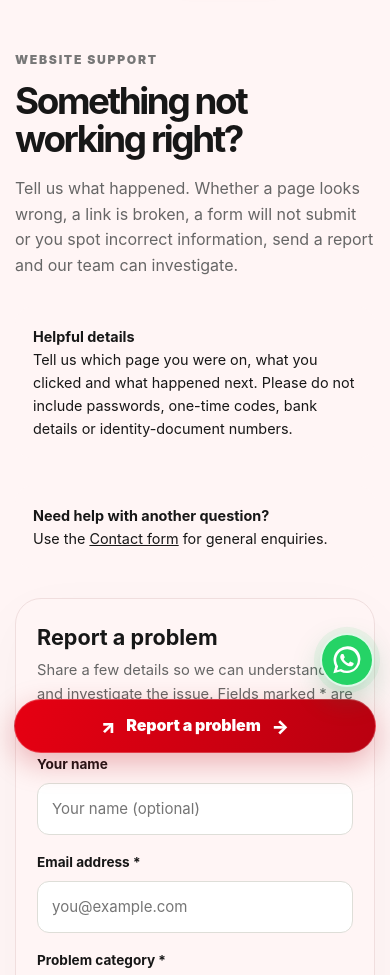
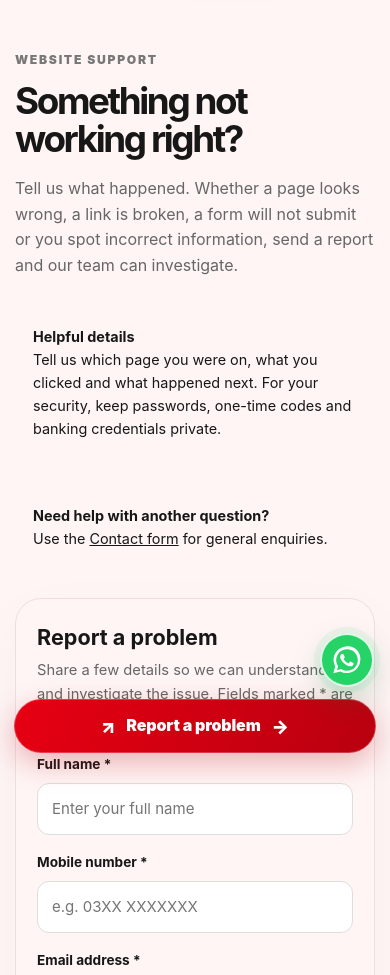
Before and after one commit to Arain-Motors-Yango/arainmotors.yango, a plain HTML site: page report-problem.html in a window 390 px wide. Shown: the part 79-1054 px from the top of the page. Drawn offline with Linux system fonts and the light colour scheme.

Commit message:
Require name and mobile on problem report form

```diff
--- a/report-problem.html
+++ b/report-problem.html
@@ -134,7 +134,7 @@
       <div class="kicker">Website support</div>
       <h1>Something not working right?</h1>
       <p>Tell us what happened. Whether a page looks wrong, a link is broken, a form will not submit or you spot incorrect information, send a report and our team can investigate.</p>
-      <div class="contact-note"><strong>Helpful details</strong><br>Tell us which page you were on, what you clicked and what happened next. Please do not include passwords, one-time codes, bank details or identity-document numbers.</div>
+      <div class="contact-note"><strong>Helpful details</strong><br>Tell us which page you were on, what you clicked and what happened next. For your security, keep passwords, one-time codes and banking credentials private.</div>
       <div class="contact-note"><strong>Need help with another question?</strong><br>Use the <a href="contact.html#contact-form"><u>Contact form</u></a> for general enquiries.</div>
     </div>
     <div class="form-card">
@@ -148,8 +148,12 @@
         <input type="checkbox" name="botcheck" tabindex="-1" autocomplete="off" style="display:none;">
         <div class="form-grid">
           <div class="field">
-            <label for="reporterName">Your name</label>
-            <input id="reporterName" name="reporter_name" autocomplete="name" maxlength="100" placeholder="Your name (optional)">
+            <label for="reporterName">Full name *</label>
+            <input id="reporterName" name="reporter_name" autocomplete="name" maxlength="100" required placeholder="Enter your full name">
+          </div>
+          <div class="field">
+            <label for="reporterPhone">Mobile number *</label>
+            <input id="reporterPhone" name="phone" type="tel" autocomplete="tel" inputmode="tel" maxlength="30" required placeholder="e.g. 03XX XXXXXXX">
           </div>
           <div class="field">
             <label for="reporterEmail">Email address *</label>
@@ -202,7 +206,7 @@
         </div>
         <div class="form-foot">
           <button class="btn" id="submitBtn" type="submit">Send problem report <span aria-hidden="true">↗</span></button>
-          <small>Your report will be sent to the Arain Motors support inbox. Please do not include passwords, payment information, one-time codes or sensitive identity details.</small>
+          <small>Your report will be reviewed by the Arain Motors team. We may contact you using the details provided if we need more information.</small>
           <div class="status" id="formStatus" role="status" aria-live="polite"></div>
         </div>
       </form>
```
